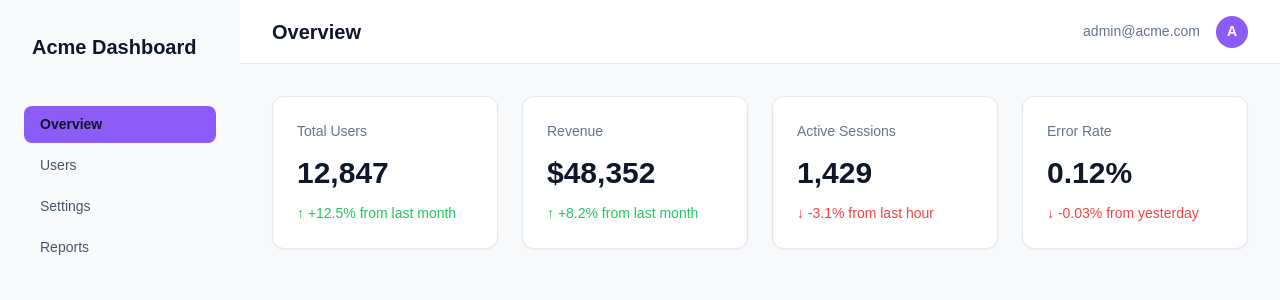
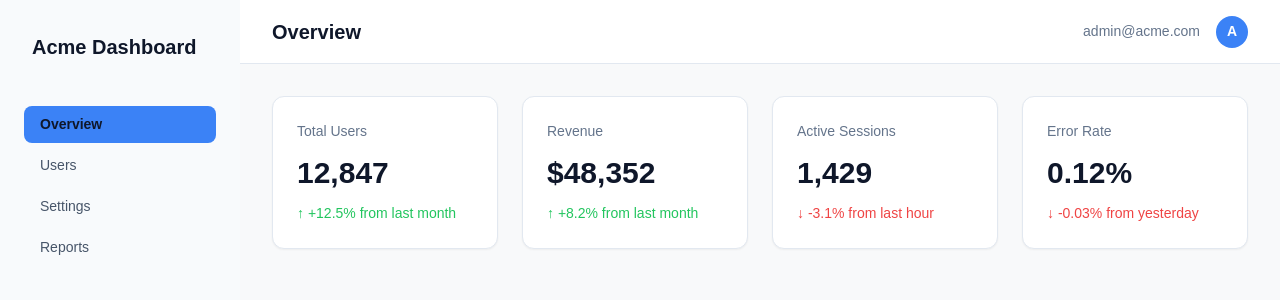
Before and after one commit to dmcphillips13/triaige-sample-app, a Next.js app: page /overview in a window 1280 px wide. Shown: the top 300 px of the page. Built offline with nearby package versions, Linux system fonts and the light colour scheme.

Commit message:
Change accent color from purple to blue

```diff
--- a/src/app/globals.css
+++ b/src/app/globals.css
@@ -19,8 +19,8 @@
   --color-border: #e2e8f0;
   --color-border-input: #cbd5e1;
 
-  --color-accent: #8b5cf6;
-  --color-accent-hover: #7c3aed;
+  --color-accent: #3b82f6;
+  --color-accent-hover: #2563eb;
 
   --color-success: #22c55e;
   --color-success-bg: #dcfce7;
```
